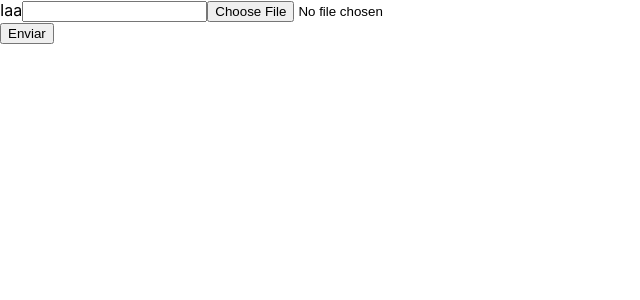
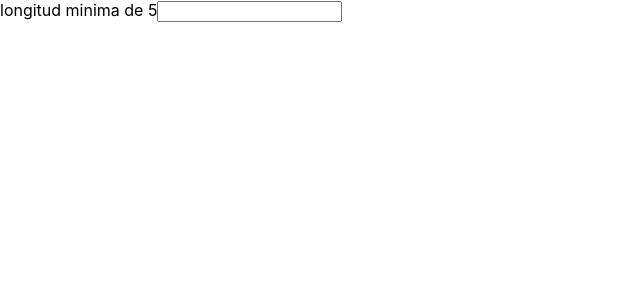
Before and after one commit to AndreArriaga94/forms, a React (Create React App) app: page / in a window 1280 px wide. Shown: the top 300 px of the page, without its empty margins (0-640 px from the left). Built offline with nearby package versions, Linux system fonts and the light colour scheme.

Commit message:
se agrega clase de input con useState en arreglo

```diff
--- a/src/App.js
+++ b/src/App.js
@@ -1,24 +1,16 @@
-import { useRef } from "react"
+import { useState } from "react"
 
 const App = () => {
-    const input = useRef()
-    const file = useRef()
-    const submit = () => {
-        console.log(input.current.value)
-        console.log(file.current.files[0])
-        const form = new FormData()
-        form.append('archivo', file.current.files[0])
-        form.append('campo', input.current.value)
-        fetch('/iaa',{method: 'POST', body:form})
+    const [value, setValue] = useState('')
+    const handleChange = (e) => {
+        setValue(e.target.value)
     }
-    return(
+    console.log(value)
+    return (
         <div>
-            <div>
-                <span>Iaa</span>
-                <input type="text" name="campo" ref={input}/>
-                <input type="file" ref={file}/>
-            </div>
-            <input type="submit" value="Enviar" onClick={submit}/>
+            {value.length < 5 ? <span>longitud minima de 5</span> : null}
+            <input type="text" name="normal" value={value} onChange={handleChange}>
+            </input>
         </div>
     )
 }
```
Also changed, not shown: src/uncontrolled-with-files.js (added, +26 -0 lines), src/uncontrolled-components.js (renamed from src/uncontrolled_components.js).
